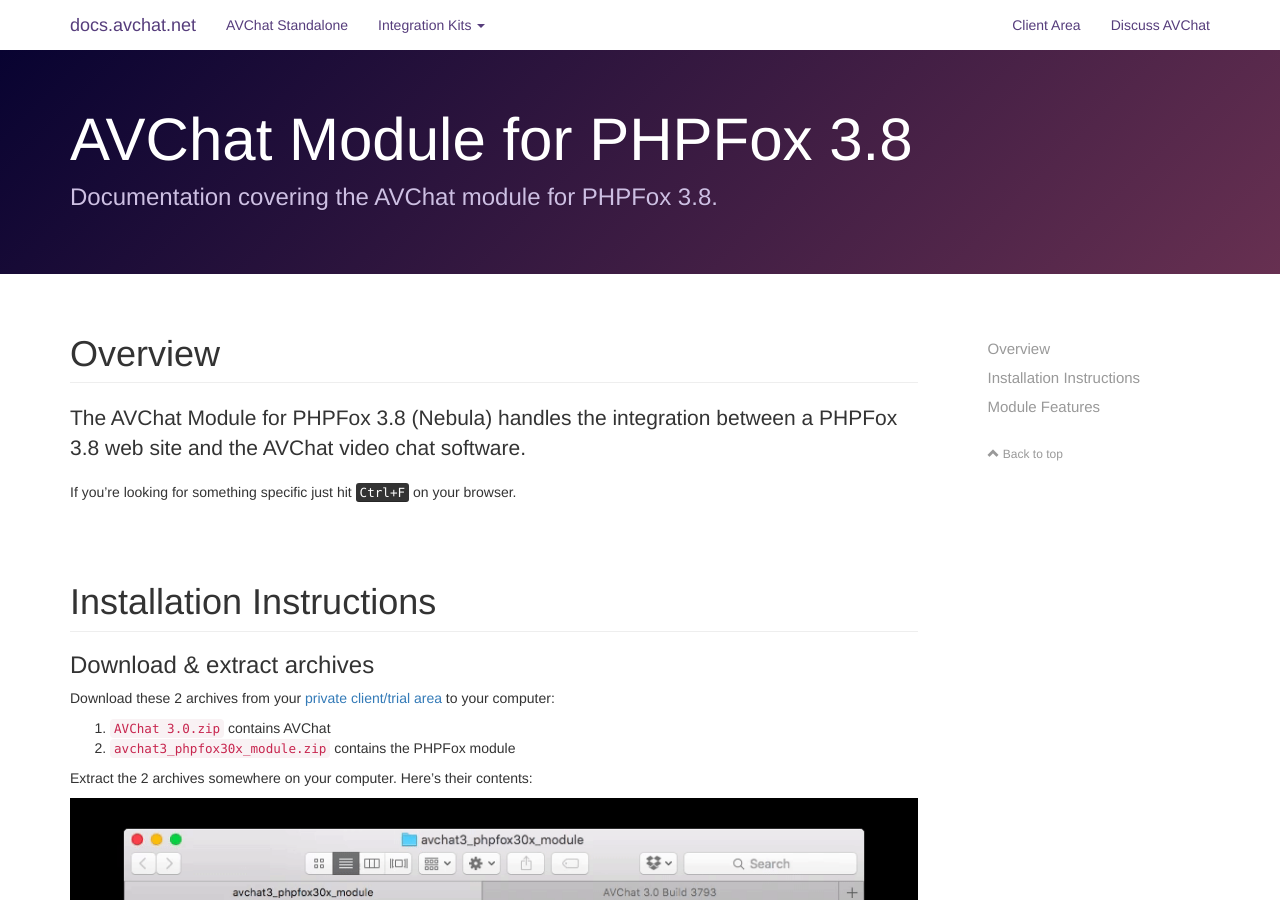
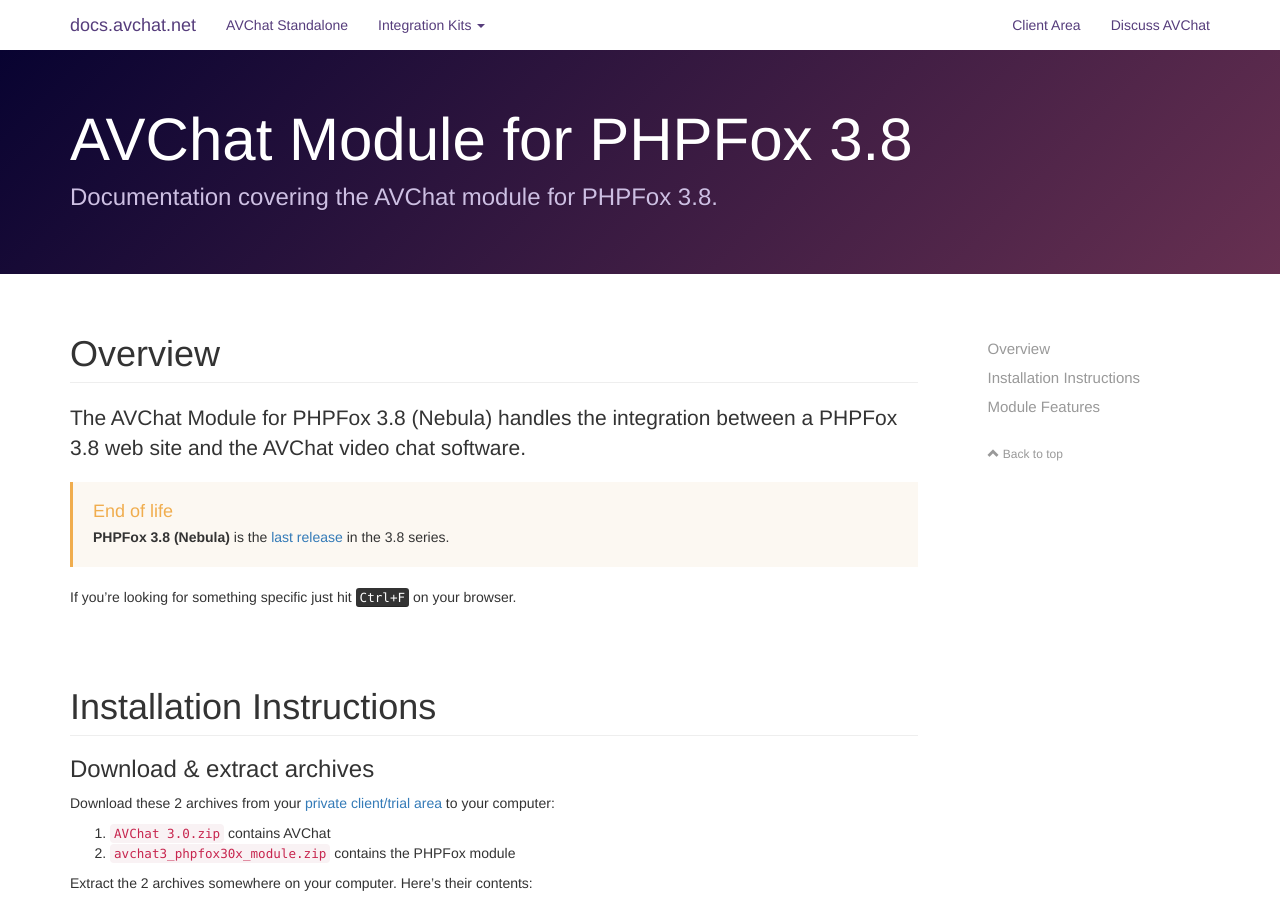
Before and after one commit to nusofthq/avchat-documentation, a Jekyll site: the page built from phpfox.md, in a window 1280 px wide and 900 px high. Built offline with Jekyll 4.4.1, drawn with Linux system fonts in a browser that asks for light colours; nearby versions of some CDN libraries; comment, search, counter and statistics services are not loaded.

Commit message:
EOL notice

```diff
--- a/phpfox.md
+++ b/phpfox.md
@@ -9,6 +9,8 @@
 <section class="bs-docs-section" markdown="1">
   <h1 id="overview" class="page-header">Overview</h1>
   <p class="lead">The AVChat Module for PHPFox 3.8 (Nebula) handles the integration between a PHPFox 3.8 web site and the AVChat video chat software.</p>
+
+<div class="bs-callout bs-callout-warning" id="callout-tables-responsive-overflow"> <h4>End of life</h4> <p markdown="1"><strong>PHPFox 3.8 (Nebula)</strong> is the [last release](https://store.phpfox.com/announcement/v380-released)  in the 3.8 series. </p> </div>
 
   If you're looking for something specific just hit <kbd>Ctrl+F</kbd> on your browser.
 </section>
```
